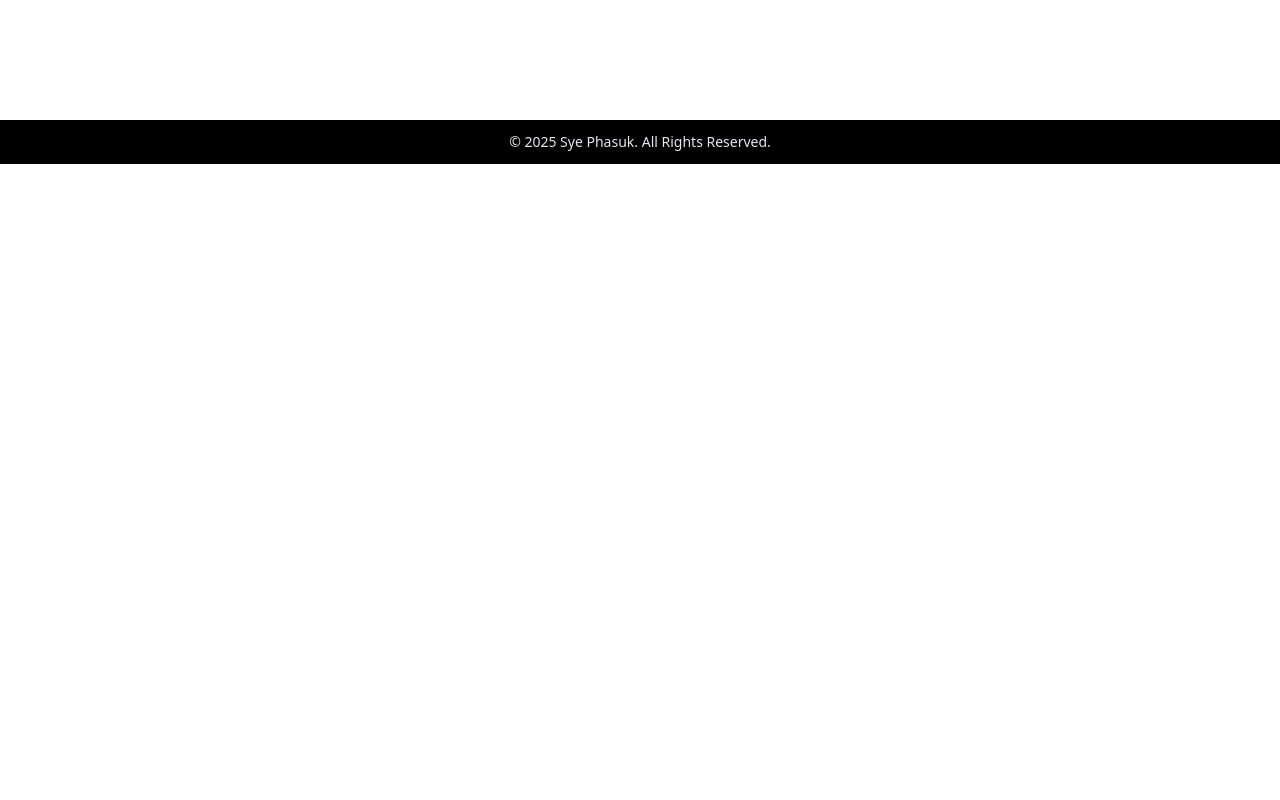
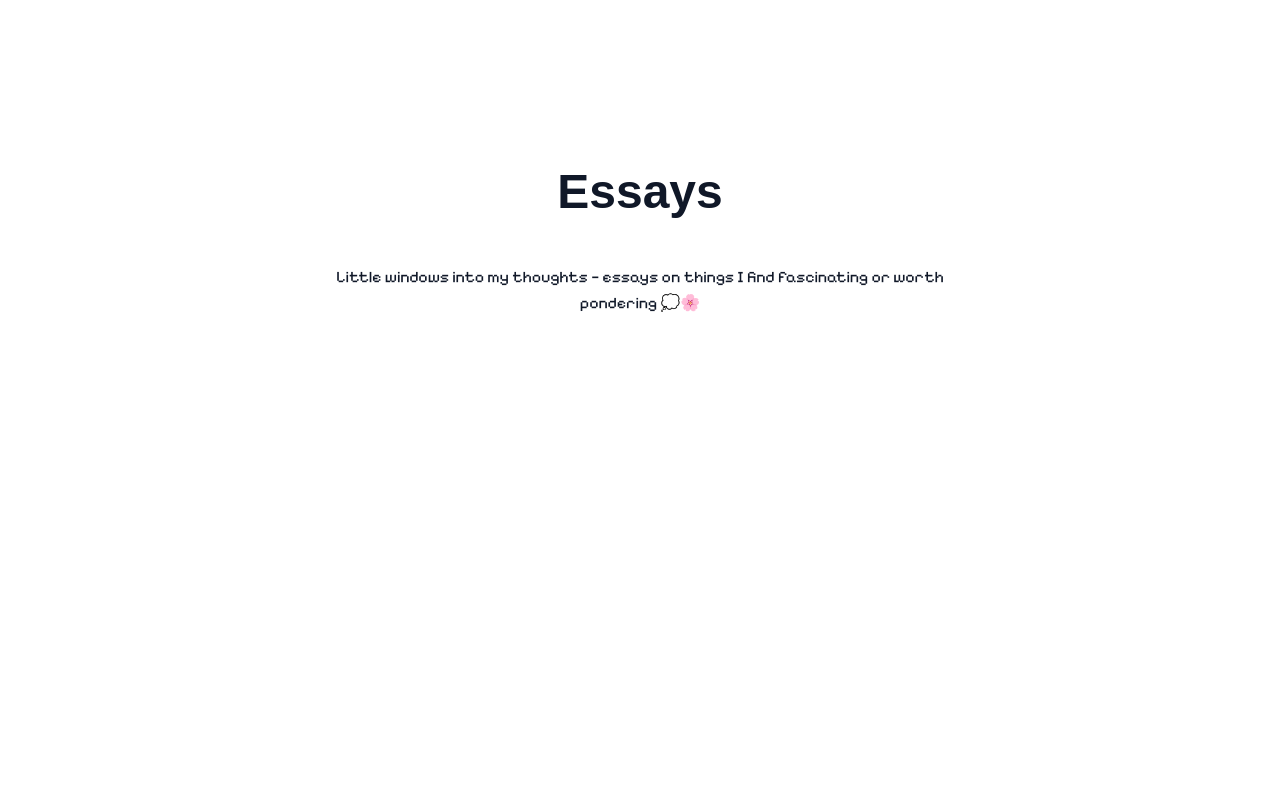
Before and after one commit to phasuk15/Sye-Phasuk, a Next.js app: page / in a window 1280 px wide. Shown: the part 3080-3880 px from the top of the page. Before the commit the page ends 3244 px from the top, so only its background shows below. Built offline with nearby package versions, Linux system fonts and the light colour scheme; a web font is replaced by a local one.

Commit message:
Essay description section

```diff
--- a/app/sections/Essays.tsx
+++ b/app/sections/Essays.tsx
@@ -1,7 +1,8 @@
 const Essays = () => {
     return (
-        <div>
-
+        <div className="h-screen max-w-2xl mx-auto px-4 flex flex-col items-center">
+            <h1 className="font-jersey font-bold text-5xl py-12">Essays</h1>
+            <p className="font-pixelify text-center leading-relaxed">Little windows into my thoughts — essays on things I find fascinating or worth pondering 💭🌸</p>
         </div>
     );
 }
```
